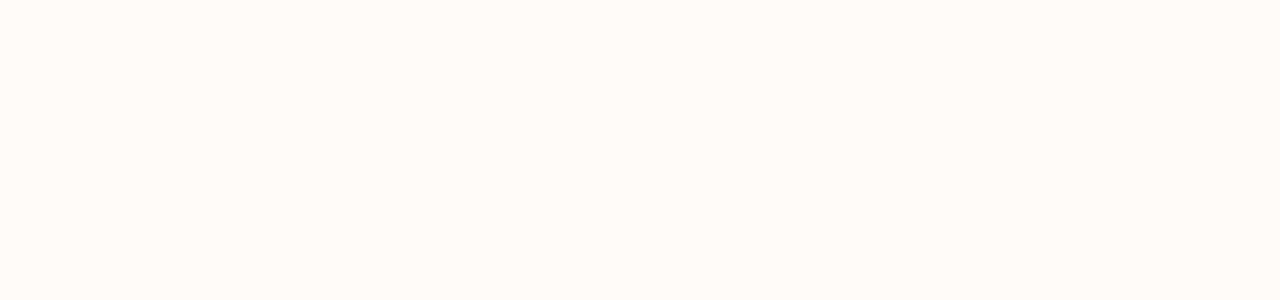
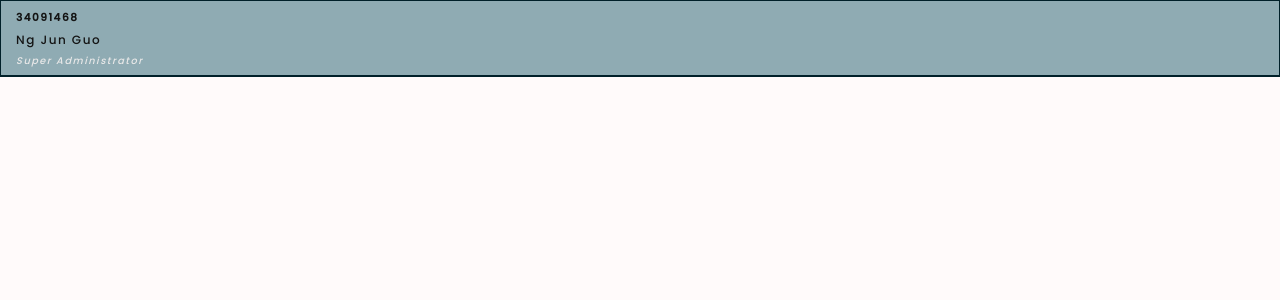
Before and after one commit to 34091468/ICT302-Frontend, a Vue app: page /#/accounts in a window 1280 px wide. Shown: the top 300 px of the page. Built offline with nearby package versions, Linux system fonts and the light colour scheme.

Commit message:
Update
1. Components -
* Added FList.vue. This is to render all selectable list.

2. View
* Added AccountsMain.vue. This is to render all accounts related items.
* Edited AdminHome.vue

3. Utilites
* Added TAccount.js into Utilities -> Toolbox. This is for all accounts related toolbox.

```diff
--- a/src/assets/styling/base.scss
+++ b/src/assets/styling/base.scss
@@ -44,6 +44,7 @@
 
 $font-color-primary: #141414;
 $font-color-primary-alternate: #FFFAFA;
+$font-color-footer: #E8E8E8;
 
 $font-size-list-item: 0.8rem;
 $font-size-button: 0.85rem;
--- /dev/null
+++ b/src/components/common/FList.vue
@@ -0,0 +1,206 @@
+<template>
+    <div class='base'>
+        <div class='root'>
+            <ul class='listview' :class='[getListViewColor]'>
+                <template v-for='item in listItems'>
+                    <li :key='item.label' :class='[getListViewColor]'>
+                        <div class='item'>
+                            <div class='in'>
+                                <template v-if='hasHeaderAndFooter(item)'>
+                                    <header> {{ item.header }} </header>
+                                </template>
+                                <span> {{ item.content }} </span>
+                                <template v-if='hasHeaderAndFooter(item)'>
+                                    <footer> {{ item.footer }} </footer>
+                                </template>
+                            </div>
+
+                            <template v-if='item.navigationIcon'>
+                                <img :src='item.navitationIcon' alt="">
+                            </template>
+                        </div>
+                    </li>
+                </template>
+            </ul>
+        </div>
+    </div>
+</template>
+
+<script>
+export default {
+    name: 'FList',
+    props: {
+
+        /**
+         * An array of items which contains objects for rendering.
+         * @type { Array.object }
+         */
+        listItems: {
+            type: Array,
+            required: true,
+            default() {
+                return []
+            }
+        },
+        round: {
+            type: Boolean,
+            required: false,
+            default: false
+        },
+        color: {
+            type: String,
+            required: false,
+            default: 'primary'
+        }
+    },
+
+    computed: {
+
+        /**
+         * Retrieves the color of the listview.
+         * @returns { string }
+         */
+        getListViewColor() {
+            if (this.color !== 'primary' && this.color !== 'base') return 'base'
+            return this.color
+        }
+    },
+
+    methods: {
+        /**
+         * Checks if header AND footer exists
+         * @returns { boolean }
+         */
+        hasHeaderAndFooter(item) {
+            return (item.header !== null && item.footer !== null)
+        },
+    }
+}
+</script>
+
+<style scoped lang='scss'>
+
+.root {
+    position: relative;
+    display: block;
+    width: 100%;
+    height: 100%;
+}
+
+.root .listview {
+    position: relative;
+    width: 100%;
+    background: $color-scheme-base;
+    border: 1px solid $color-scheme-base-alternate;
+    margin: 0;
+    padding: 0;
+    -webkit-box-sizing: border-box;
+    -moz-box-sizing: border-box;
+    box-sizing: border-box;
+}
+
+.root .listview.primary {
+    background: $color-scheme-primary !important;
+    border: 1px solid $color-scheme-primary-alternate !important;
+}
+
+.root .listview > li {
+    position: relative;
+    width: 100%;
+    height: 75px;
+    background: $color-scheme-base;
+    list-style: none;
+}
+
+.root .listview > li:after {
+    content: '';
+    display: block;
+    position: absolute;
+    right: 0;
+    bottom: 0;
+    height: 1px;
+    width: 100%;
+    background: $color-scheme-base-alternate;
+}
+
+.root .listview > li.primary:after {
+    background: $color-scheme-primary-alternate !important;
+}
+
+.root .listview > li:hover {
+    background: $color-scheme-base-hover;
+}
+
+.root .listview > li.primary:hover {
+    background: $color-scheme-primary-hover;
+}
+
+.root .listview > li:active {
+    background: $color-scheme-base-active;
+}
+
+.root .listview > li.primary:active {
+    background: $color-scheme-primary-active;
+}
+
+.root .listview > li .item {
+    position: relative;
+    display: flex;
+    align-items: center;
+    width: 100%;
+    height: 100%;
+    pointer-events: none;
+    -webkit-box-sizing: border-box;
+    -moz-box-sizing: border-box;
+    box-sizing: border-box;
+}
+
+.root .listview > li .item .in {
+    position: relative;
+    display: flex;
+    justify-content: center;
+    flex-direction: column;
+    height: 100%;
+    flex-grow: 8;
+    border: 0;
+    margin: 0;
+    padding: 5px 0 5px 15px;
+    -webkit-box-sizing: border-box;
+    -moz-box-sizing: border-box;
+    box-sizing: border-box;
+}
+
+.root .listview > li .item .in > header {
+    position: relative;
+    font-weight: 700;
+    font-size: 0.7rem;
+}
+
+.root .listview > li .item .in > span {
+    position: relative;
+    font-size: 0.8rem;
+    padding: 5px 0;
+}
+
+.root .listview > li .item .in > footer {
+    position: relative;
+    font-size: 0.65rem;
+    font-style: italic;
+    color: $font-color-footer;
+}
+
+.root .listview > li .item .navigation {
+    position: relative;
+    display: block;
+    height: 100%;
+    flex-grow: 2;
+}
+
+.root .listview > li .item .navigation > img {
+    position: relative;
+    display: block;
+    width: auto;
+    height: 100%;
+}
+
+</style>
--- a/src/router/index.js
+++ b/src/router/index.js
@@ -6,14 +6,10 @@
  */
 
 import Home from '../views/common/Home.vue'
+import AdminHome from '../views/common/AdminHome.vue'
 import Login from '../views/common/Login.vue'
 
-/**
- * Administrator scripts importation
- */
-
-import AdminHome from '../views/administrator/AdminHome.vue'
-
+import AccountsMain from '../views/accounts/AccountsMain.vue'
 import Test from '../views/Test.vue'
 
 Vue.use(VueRouter)
@@ -27,7 +23,7 @@
     {
         path: '/',
         name: 'Home',
-        component: AdminHome
+        component: Home
     },
     {
         path: '/login',
@@ -37,7 +33,12 @@
     {
         path: '/administrator',
         name: 'Administrator',
-        components: Home
+        component: AdminHome
+    },
+    {
+        path: '/accounts',
+        name: 'accounts',
+        component: AccountsMain
     },
     {
         path: '/test',
@@ -55,8 +56,8 @@
 ]
 
 const router = new VueRouter({
-  base: process.env.BASE_URL,
-  routes
+    base: process.env.BASE_URL,
+    routes
 })
 
 export default router
--- /dev/null
+++ b/src/utilities/toolbox/TAccounts.js
@@ -0,0 +1,52 @@
+//  ================================================================================
+//  FILE                :
+//  TAccounts.js
+//
+//  AUTHOR              :
+//  NG JUN GUO
+//
+//  SINCE               :
+//  25 JUN 2022
+//
+//  VERSION             :
+//  1.0
+//
+//  TYPE                :
+//  Consts
+//
+//  SUMMARY             :
+//  A list of constants declared for the purpose
+//  of assisting with any functionalities related to
+//  Accounts.
+//  ================================================================================
+
+/**
+ * Account Group Type to be assigned when creating an account.
+ * @type { object.string }
+ */
+const ACCOUNT_GROUP_TYPE = {
+    1: {
+        type: 'SUPER_ADMIN',
+        label: 'Super Administrator'
+    },
+    2: {
+        type: 'ADMINISTRATOR',
+        label: 'Administrator'
+    },
+    3: {
+        type: 'UNIT_COORDINATOR',
+        label: 'Unit Coordinator'
+    },
+    4: {
+        type: 'TEACHER',
+        label: 'Teacher'
+    },
+    5: {
+        type: 'STUDENT',
+        label: 'Student'
+    }
+}
+
+module.exports = {
+    ACCOUNT_GROUP_TYPE
+}
--- /dev/null
+++ b/src/views/accounts/AccountsMain.vue
@@ -0,0 +1,43 @@
+<template>
+    <div class='base'>
+        <FList
+        :listItems='accountList'></FList>
+    </div>
+</template>
+
+<script>
+import FList from '@/components/common/FList.vue'
+import { ACCOUNT_GROUP_TYPE } from '@/utilities/toolbox/TAccounts.js'
+export default {
+    name: 'AccountsMain',
+    components: {
+        FList
+    },
+    mounted() {},
+    data() {
+
+        var accountList = [
+            {
+                header: '34091468',
+                content: 'Ng Jun Guo',
+                footer: ACCOUNT_GROUP_TYPE[ '1' ].label
+            }
+        ]
+
+        return {
+            accountList
+        }
+    },
+    methods: {
+        getAccountList() {
+
+        }
+    }
+}
+</script>
+
+<style scoped lang='scss'>
+
+
+
+</style>
```
Also changed, not shown: src/views/common/AdminHome.vue (renamed from src/views/administrator/AdminHome.vue).
